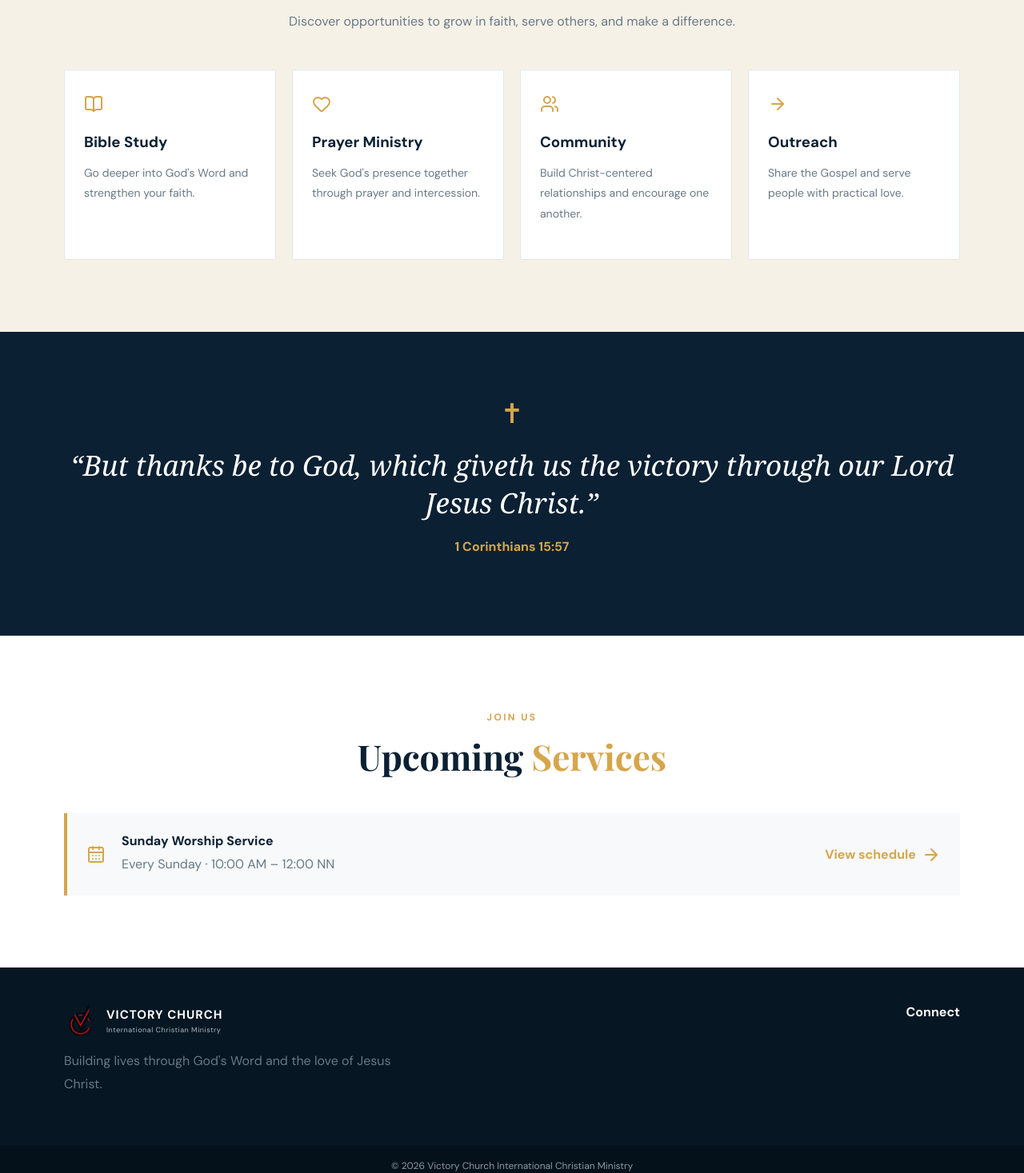
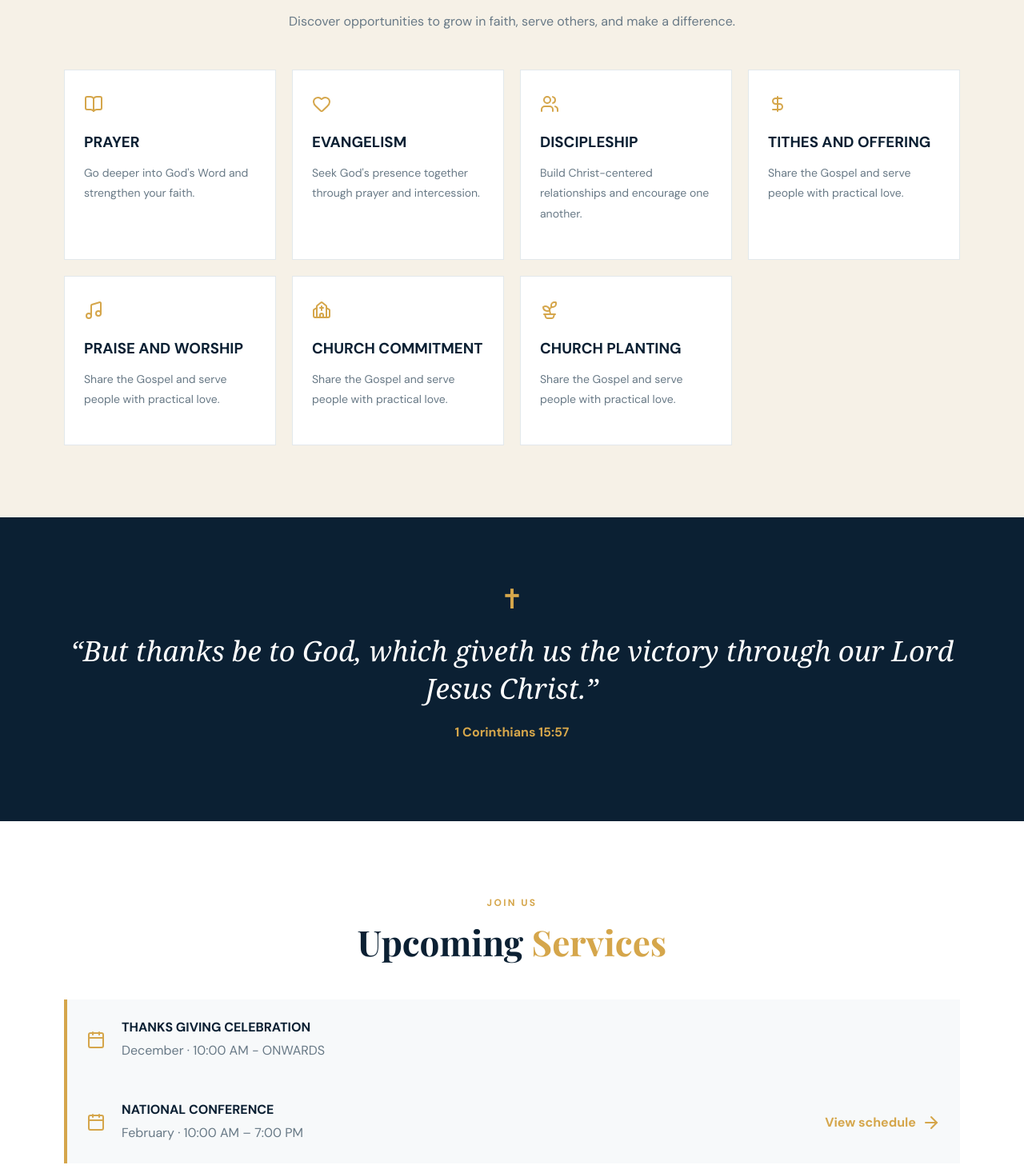
Before and after one commit to FelixLaurente/victory-church, a React (Vite) app in the folder frontend/: page / in a window 1280 px wide. Shown: the part 1249-2716 px from the top of the page at 80% size. Built offline with nearby package versions, Linux system fonts and the light colour scheme.

Commit message:
Fix Calendar icon

```diff
--- a/frontend/src/App.jsx
+++ b/frontend/src/App.jsx
@@ -1,9 +1,13 @@
 import { useState } from "react";
 import logo from "./image/logo.png";
+import { Calendar } from "lucide-react";
 import {
   ArrowRight,
+  DollarSign,
+  Music,
+  ChurchIcon,
+  PlantPot,
   BookOpen,
-  CalendarDays,
   Heart,
   MapPin,
   Menu,
@@ -186,14 +190,17 @@ function Home() {
 
       <section className="cream-section">
         <div className="wrap">
-          <SectionHeading eyebrow="GET INVOLVED" title={<>Ways to <em>Grow</em></>}>
+          <SectionHeading eyebrow="GET INVOLVED" title={<> SEVEN <em>DRIVERS</em></>}>
             Discover opportunities to grow in faith, serve others, and make a difference.
           </SectionHeading>
           <div className="grid-4">
-            <Card icon={<BookOpen />} title="Bible Study" text="Go deeper into God's Word and strengthen your faith." />
-            <Card icon={<Heart />} title="Prayer Ministry" text="Seek God's presence together through prayer and intercession." />
-            <Card icon={<Users />} title="Community" text="Build Christ-centered relationships and encourage one another." />
-            <Card icon={<ArrowRight />} title="Outreach" text="Share the Gospel and serve people with practical love." />
+            <Card icon={<BookOpen />} title="PRAYER" text="Go deeper into God's Word and strengthen your faith." />
+            <Card icon={<Heart />} title="EVANGELISM" text="Seek God's presence together through prayer and intercession." />
+            <Card icon={<Users />} title="DISCIPLESHIP" text="Build Christ-centered relationships and encourage one another." />
+            <Card icon={<DollarSign />} title="TITHES AND OFFERING" text="Share the Gospel and serve people with practical love." />
+            <Card icon={<Music />} title="PRAISE AND WORSHIP" text="Share the Gospel and serve people with practical love." />
+            <Card icon={<ChurchIcon />} title="CHURCH COMMITMENT" text="Share the Gospel and serve people with practical love." />
+            <Card icon={<PlantPot />} title="CHURCH PLANTING" text="Share the Gospel and serve people with practical love." />
           </div>
         </div>
       </section>
@@ -209,14 +216,26 @@ function Home() {
       <section className="wrap upcoming">
         <SectionHeading eyebrow="JOIN US" title={<>Upcoming <em>Services</em></>} />
         <div className="event-row">
-          <CalendarDays />
+          <Calendar />
           <div>
-            <strong>Sunday Worship Service</strong>
-            <p>Every Sunday · 10:00 AM – 12:00 NN</p>
+            <strong>THANKS GIVING CELEBRATION</strong>
+            <p>December · 10:00 AM - ONWARDS</p>
           </div>
-          <Link to="/events">View schedule <ArrowRight /></Link>
+
         </div>
+
+         <div className="event-row">
+          <Calendar />
+          <div>
+            <strong>NATIONAL CONFERENCE</strong>
+            <p>February · 10:00 AM – 7:00 PM</p>
+          </div>
+        <Link to="/events">View schedule <ArrowRight /></Link>
+        </div>
+
       </section>
+
+
     </>
   );
 }
@@ -310,10 +329,15 @@ function Sermons() {
 
 function Events() {
   const events = [
-    ["SUNDAY", "Sunday Worship Service", "10:00 AM – 12:00 NN"],
-    ["WEDNESDAY", "Midweek Bible Study", "7:00 PM – 8:30 PM"],
-    ["SATURDAY", "Music Service", "3:00 PM – 6:30 PM"],
-    ["IMPORTANT", "PRAYING AND FASTING EVERY LAST SATURDAY OF THE MONTH", "10:00 AM – ONWARDS"],
+    ["DECEMBER", "THANKS GIVING CELEBRATION", "10:00 AM – 7:00 PM"],
+    ["FEBRUARY", "NATIONAL CONFERENCE", "10:00 AM – 7:00 PM"],
+    ["", "NUEVA ECIJA", "TO BE ANNOUNCED"],
+    ["", "BORACAY", "TO BE ANNOUNCED"],
+    ["", "PAGBILAO", "TO BE ANNOUNCED"],
+    ["", "PALAWAN", "TO BE ANNOUNCED"],
+    ["", "EL NIDO", "TO BE ANNOUNCED"],
+    ["", "PANGASINAN", "TO BE ANNOUNCED"],
+
   ];
 
   return (
@@ -321,11 +345,11 @@ function Events() {
       <PageHero eyebrow="CALENDAR" title="Events & Services" />
       <main className="wrap page-content">
         <div className="event-list">
-          {events.map(([day, title, time]) => (
+          {events.map(([month, title, time]) => (
             <article className="event-card" key={title}>
-              <CalendarDays />
+              <Calendar />
               <div>
-                <span>{day}</span>
+                <span>{month}</span>
                 <h3>{title}</h3>
                 <p>{time}</p>
               </div>
@@ -373,9 +397,14 @@ function Contact() {
         <div className="two-column contact">
           <div>
             <span className="eyebrow">PLAN YOUR VISIT</span>
-            <h2>We are ready to <em>connect.</em></h2>
+            <h1>MASTER TOUCH CONFERENCE <em>CENTER.</em></h1>
+             <p className="address"><MapPin /> Unit 7 Sto. Niño 1 Outpost, Cabal St. Brgy. Mayamot Antipolo City<br />Philippines</p>
+             <h3>MAIN <em>CHURCH.</em></h3>
+             <p className="address"><MapPin /> 4th Flr Asian Pacific Bldg Harvard Street, Cubao , QC<br />Philippines</p>
+
+            <h3>We are ready to <em>connect.</em></h3>
             <p>Have a prayer request, question, or testimony? Send us a message.</p>
-            <p className="address"><MapPin /> 464 Ojen Building New Zaniga Mandaluyong City<br />Philippines</p>
+
           </div>
 
           <form className="contact-form" onSubmit={submit}>
```
